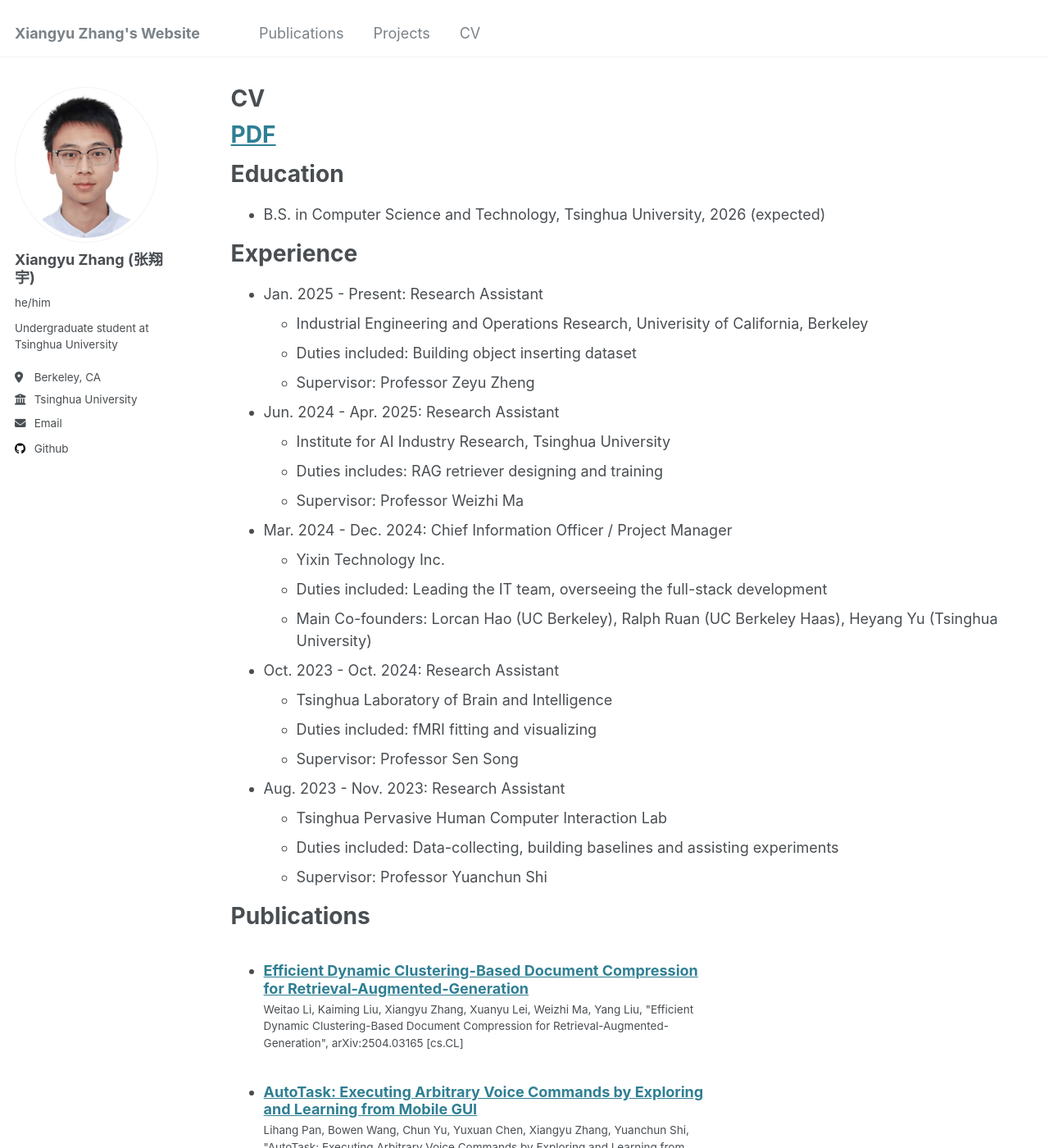
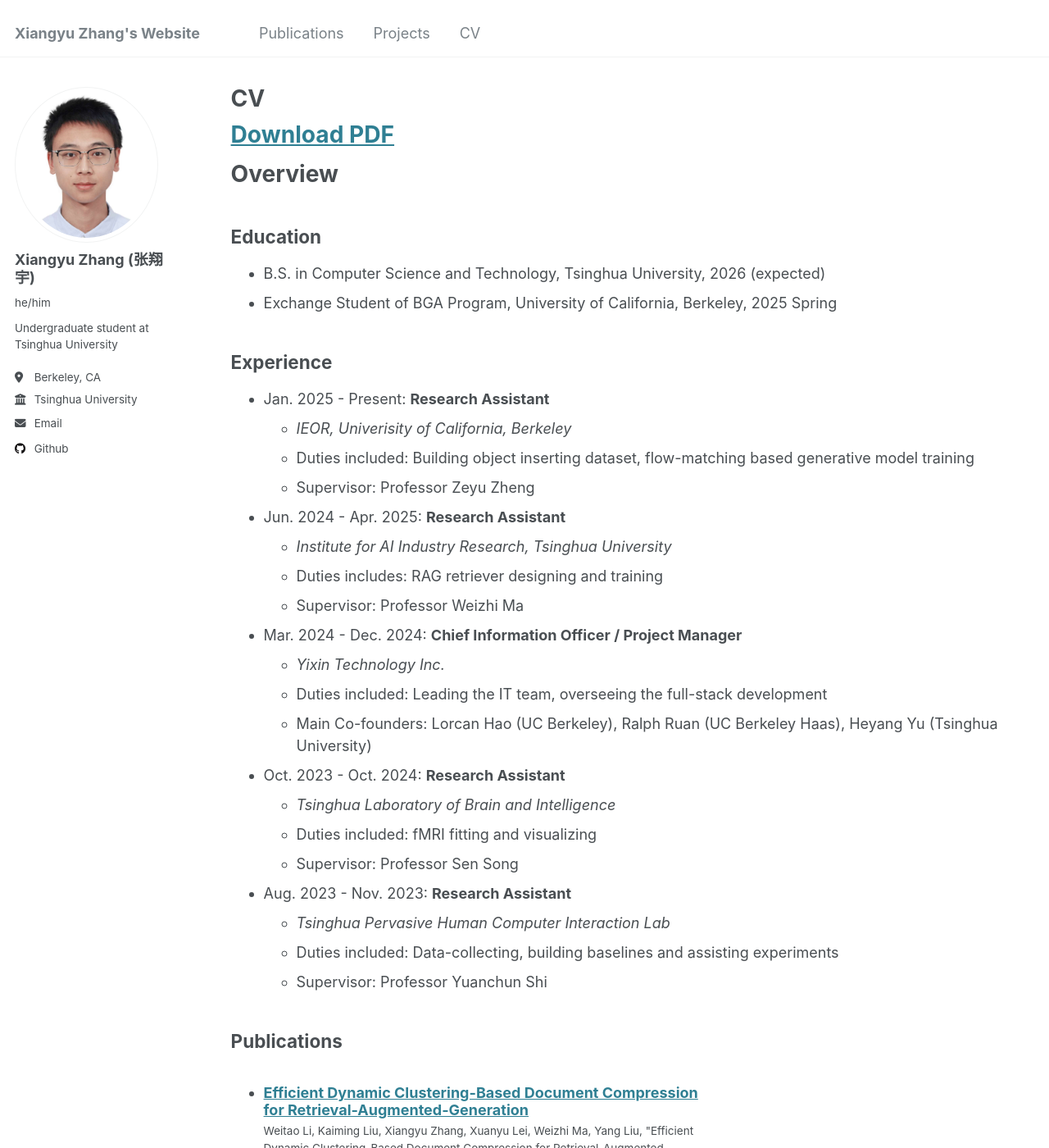
Before and after one commit to Painkillerzzz/xiangyu_zhang.github.io, a Jekyll site: the page built from _pages/cv.md, in a window 1280 px wide and 1400 px high. Shown: the whole window at 82% size. Built offline with Jekyll 4.4.1, drawn with Linux system fonts in a browser that asks for light colours.

Commit message:
update cv

```diff
--- a/_pages/cv.md
+++ b/_pages/cv.md
@@ -9,48 +9,52 @@ redirect_from:
 
 {% include base_path %}
 
-[PDF](/xiangyu_zhang.github.io/files/CV_Xiangyu_Zhang.pdf)
+[Download PDF](/xiangyu_zhang.github.io/files/CV_Xiangyu_Zhang.pdf)
 ======
 
+Overview
+=====
+
 Education
-======
+-----
 * B.S. in Computer Science and Technology, Tsinghua University, 2026 (expected)
+* Exchange Student of BGA Program, University of California, Berkeley, 2025 Spring
 
 Experience
-======
-* Jan. 2025 - Present: Research Assistant
-  * Industrial Engineering and Operations Research, Univerisity of California, Berkeley
-  * Duties included: Building object inserting dataset
+-----
+* Jan. 2025 - Present: **Research Assistant**
+  * *IEOR, Univerisity of California, Berkeley*
+  * Duties included: Building object inserting dataset, flow-matching based generative model training
   * Supervisor: Professor Zeyu Zheng
 
-* Jun. 2024 - Apr. 2025: Research Assistant
-  * Institute for AI Industry Research, Tsinghua University
+* Jun. 2024 - Apr. 2025: **Research Assistant**
+  * *Institute for AI Industry Research, Tsinghua University*
   * Duties includes: RAG retriever designing and training
   * Supervisor: Professor Weizhi Ma
 
-* Mar. 2024 - Dec. 2024: Chief Information Officer / Project Manager
-  * Yixin Technology Inc.
+* Mar. 2024 - Dec. 2024: **Chief Information Officer / Project Manager**
+  * *Yixin Technology Inc.*
   * Duties included: Leading the IT team, overseeing the full-stack development
   * Main Co-founders: Lorcan Hao (UC Berkeley), Ralph Ruan (UC Berkeley Haas), Heyang Yu (Tsinghua University)
 
-* Oct. 2023 - Oct. 2024: Research Assistant
-  * Tsinghua Laboratory of Brain and Intelligence
+* Oct. 2023 - Oct. 2024: **Research Assistant**
+  * *Tsinghua Laboratory of Brain and Intelligence*
   * Duties included: fMRI fitting and visualizing
   * Supervisor: Professor Sen Song
 
-* Aug. 2023 - Nov. 2023: Research Assistant
-  * Tsinghua Pervasive Human Computer Interaction Lab
+* Aug. 2023 - Nov. 2023: **Research Assistant**
+  * *Tsinghua Pervasive Human Computer Interaction Lab*
   * Duties included: Data-collecting, building baselines and assisting experiments
   * Supervisor: Professor Yuanchun Shi
 
 Publications
-======
+-----
   <ul>{% for post in site.publications reversed %}
     {% include archive-single-cv.html %}
   {% endfor %}</ul>
 
 Service and leadership
-======
+-----
 * Associate Leader of Tsinghua Ballroom Dance Team
 * Co-founder and CIO of Yixin Tech
 * Member of departmental student union, art dept.
```
Also changed, not shown: 1 other file.
